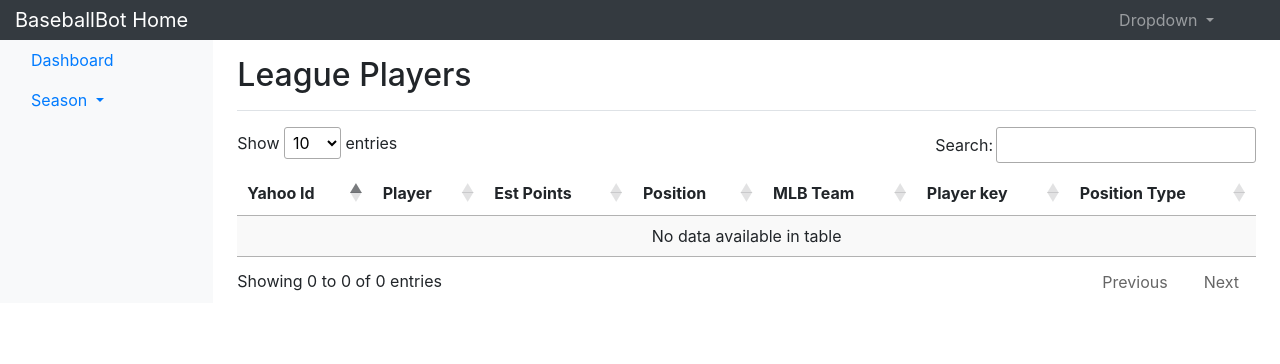
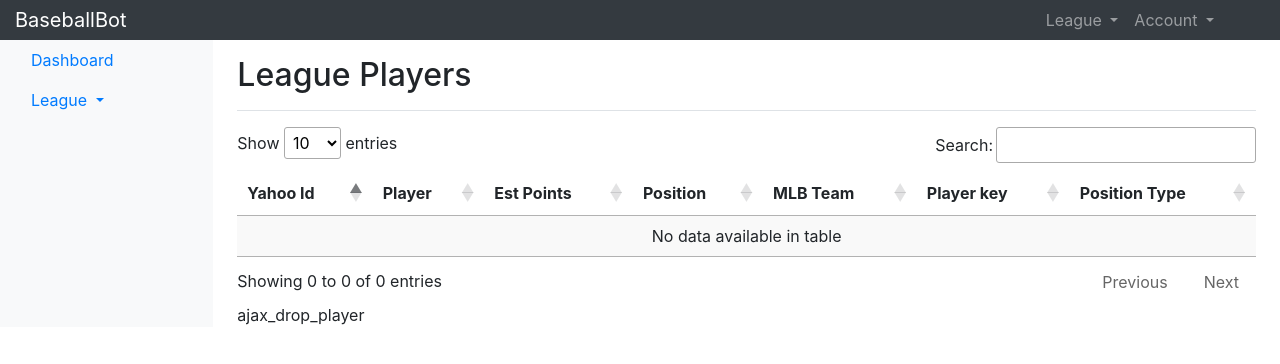
Before and after one commit to ChadShoeby/baseballBot, a Django app: page /frontoffice/league-players in a window 1280 px wide. Shown: the top 364 px of the page. Run offline with Django 3.2, Linux system fonts and the light colour scheme; the visitor is signed in with stand-in values (Sample User, id 1); data that the repository does not hold is empty; parts of the project's set-up code (start-up, migrations or seed data) failed here and were passed over; some libraries are stand-ins or nearby versions.

Commit message:
Added ability to drop player from Yahoo. Added ajax functionality to drop player. Added ability to make post requests to Yahoo. Added real navigation.

```diff
--- a/baseballBot/frontoffice/models/Player.py
+++ b/baseballBot/frontoffice/models/Player.py
@@ -46,6 +46,10 @@ class Player(models.Model):
         return fieldsUpdated
 
     @property
+    def class_name(self):
+        return "Player"
+
+    @property
     def player(self):
         return self
 
--- a/baseballBot/frontoffice/models/RosterEntry.py
+++ b/baseballBot/frontoffice/models/RosterEntry.py
@@ -7,8 +7,11 @@ class RosterEntry(models.Model):
 
     player = models.ForeignKey(Player, on_delete=models.DO_NOTHING)
 
-    at_position = models.CharField(max_length=200,default="P")
+    at_position = models.CharField(max_length=10,default="P")
 
     def bench_player(self):
         self.at_position = "BN"
         return True
+
+    def class_name(self):
+        return "RosterEntry"
--- a/baseballBot/frontoffice/templates/frontoffice/index.html
+++ b/baseballBot/frontoffice/templates/frontoffice/index.html
@@ -16,7 +16,7 @@
 <p><button id="update_team_roster" type="button" class="btn btn-info btn-sm">Update Roster</button>(last updated: {{ team.roster_last_updated_at|date:"SHORT_DATETIME_FORMAT" }})</p>
 <p><button id="update_league_info" type="button" class="btn btn-info btn-sm">Update League</button>(last updated: {{ manager_profile.yahoo_league_last_updated_at|date:"SHORT_DATETIME_FORMAT" }})</p>
     <div>
-    {% include 'frontoffice/playerTable.html' with players=players %}
+    {% include 'frontoffice/playerTable.html' with players=players editableRoster=True %}
 
     </div>
 
--- a/baseballBot/frontoffice/templates/frontoffice/playerTable.html
+++ b/baseballBot/frontoffice/templates/frontoffice/playerTable.html
@@ -8,11 +8,16 @@
             <th>MLB Team</th>
             <th>Player key</th>
             <th>Position Type</th>
+            {% if editableRoster %}
+            <th>Actions</th>
+            {% endif %}
         </tr>
     </thead>
     <tbody>
         {% for data in players  %}
-            <tr>
+            <tr {% if editableRoster and data.class_name == "RosterEntry"%}
+            id="roster_entry_row_{{ data.id }}"{% endif %}
+            >
                 <td>{{ data.player.player_id }}</td>
                 <td>
                     {% if data.player.headshot_url %}<img src="{{ data.player.headshot_url }}">{% endif %}
@@ -20,7 +25,12 @@
                 </td>
 
                 <td>{{ data.player.estimated_season_points }}</td>
-                <td>{{ data.player.display_position }}
+
+                <td>{% if data.at_position|length %}
+                        {{ data.at_position }}
+                    {% else %}
+                        {{ data.player.display_position }}
+                    {% endif %}
                     {% if data.player.eligible_positions|length %}
                         ({% for pos in data.player.eligible_positions %}
                         {{ pos.position }}{% if not forloop.last %}, {% endif %}
@@ -33,15 +43,41 @@
                 <td>{{ data.player.player_key }}</td>
 
                 <td>{{ data.player.position_type }}</td>
+                {% if editableRoster %}
+                <td>
+                    {% if data.class_name == "RosterEntry" and data.at_position == "BN" %}
+                    <button id="drop_player_roster_{{ data.id }}" type="button" class="drop_player_roster btn btn-info btn-sm" data-roster="{{ data.id }}">Drop</button>
+                    {% endif %}
+                </td>
+                {% endif %}
             </tr>
         {% endfor %}
     </tbody>
 </table>
-
+ajax_drop_player
 {% block javascript %}
 <script>
 $(document).ready(function() {
-    $('#playerTable').DataTable();
-} );
+    playerTable = $('#playerTable').DataTable();
+
+
+    {% if editableRoster %}
+    $(".drop_player_roster").click(function () {
+      $.ajax({
+        url: '{% url "ajax_drop_player" %}',
+        data: {
+          'roster': $(this).data("roster")
+        },
+        dataType: 'json',
+        success: function (data) {
+          if (data.status == 'Success') {
+            playerTable.row("#roster_entry_row_"+data.roster_entry_id).remove().draw();
+          }
+        }
+      });
+    });
+    {% endif %}
+
+});
 </script>
 {% endblock %}
--- a/baseballBot/frontoffice/urls.py
+++ b/baseballBot/frontoffice/urls.py
@@ -12,4 +12,5 @@ urlpatterns = [
     path('enter-verifier-token', views.get_verifier_token, name='enterVerifierTokenForm'),
     url(r'^ajax/update_team_roster/$', views.ajax_update_team_roster, name='ajax_update_team_roster'),
     url(r'^ajax/update_league/$', views.ajax_update_league, name='ajax_update_league'),
+    url(r'^ajax/drop_player/$', views.ajax_drop_player, name='ajax_drop_player'),
 ]
--- a/baseballBot/frontoffice/views.py
+++ b/baseballBot/frontoffice/views.py
@@ -20,7 +20,12 @@ def index(request):
     team = "No Team Found"
     players = []
     manager_profile = None
-
+    # team_service = TeamService(request.user)
+    # manager_profile = team_service.manager_profile
+    # team = team_service.get_team()
+    # # logger.debug(team_service.drop_player(team))
+    # team_service.update_team_data(team, forceUpdate=True)
+    # team = team_service.get_team()
     if settings.USEREALQUERY:
 
         #check if user needs to get a verifier code from yahoo
@@ -31,6 +36,7 @@ def index(request):
         team_service = TeamService(request.user)
         manager_profile = team_service.manager_profile
         team = team_service.get_team()
+        # team_service.update_team_roster(team)
         players = team_service.get_team_roster(team)
 
     else:
@@ -169,3 +175,61 @@ def ajax_update_league(request):
             messages.add_message(request, messages.ERROR, 'League updated too recently.')
 
     return JsonResponse(response)
+
+@login_required
+def ajax_drop_player(request):
+
+    response = {
+        'data': 'Something went wrong!',
+        'status': 'error'
+    }
+    roster_entry_id_from_front_end = request.GET.get('roster', None)
+
+    response = {
+        'data': 'Success! player dropped! '+ roster_entry_id_from_front_end,
+        'status': 'Success',
+        'roster_entry_id': roster_entry_id_from_front_end
+    }
+    messages.add_message(request, messages.SUCCESS, 'Success! ' +roster_entry_id_from_front_end+' dropped!')
+
+    return JsonResponse(response)
+
+    try:
+        roster_entry_id = int(roster_entry_id_from_front_end)
+    except ValueError:
+        return JsonResponse(response)
+
+    if not isinstance(roster_entry_id, int):
+        return JsonResponse(response)
+
+    if settings.USEREALQUERY:
+        team_service = TeamService(request.user)
+        manager_profile = team_service.manager_profile
+        team = team_service.get_team()
+        try:
+            roster_entry = RosterEntry.objects.get(pk=roster_entry_id)
+        except ObjectDoesNotExist:
+            return JsonResponse(response)
+
+        print(roster_entry.team.id, team.id, roster_entry.at_position)
+        # get team and check if roster is on team
+        # check if player is benched because you cannot drop non-benched players
+        if roster_entry.team != team or roster_entry.at_position != "BN":
+            print("in error message")
+            return JsonResponse(response)
+
+        # all good to drop player and update db
+        if team_service.drop_player(roster_entry.player, team):
+            player_name = roster_entry.player.full_name
+            roster_entry.delete()
+            response = {
+                'data': 'Success! ' +player_name+' dropped!',
+                'status': 'Success',
+                'roster_entry_id': roster_entry_id
+            }
+            messages.add_message(request, messages.SUCCESS, 'Success! ' +player_name+' dropped!')
+
+            return JsonResponse(response)
+
+    messages.add_message(request, messages.ERROR, 'Something went wrong!')
+    return JsonResponse(response)
--- a/baseballBot/templates/base.html
+++ b/baseballBot/templates/base.html
@@ -26,18 +26,28 @@
 
 {% block body %}
     <body>
-    <nav class="navbar navbar-dark sticky-top bg-dark flex-md-nowrap p-0">
-      <a class="navbar-brand col-sm-3 col-md-2 mr-0" href="">
-        BaseballBot Home
+    <nav class="navbar navbar-dark sticky-top bg-dark flex-row-md-nowrap p-0">
+      <a class="navbar-brand col-sm-3 col-md-2 mr-0" href="{% url "home" %}">
+        BaseballBot
       </a>
-            <ul class="navbar-nav px-3" style="margin-right: 50px;">
+          <ul class="navbar-nav px-3 flex-sm-row" style="margin-right: 50px;">
+              <li class="nav-item dropdown px-sm-3">
+                <a class="nav-link dropdown-toggle"  href="#" id="navbarDropdownMenuLink" role="button" data-toggle="dropdown" aria-haspopup="true" aria-expanded="false">
+                    League
+                </a>
+                <div class="dropdown-menu" style="position:absolute;" aria-labelledby="navbarDropdownMenuLink">
+                  <a class="dropdown-item" href="{% url "league_players" %}">Players</a>
+                  <a class="dropdown-item" href="{% url "free_agents" %}">Free Agents</a>
+                </div>
+              </li>
+
               <li class="nav-item dropdown">
                 <a class="nav-link dropdown-toggle"  href="#" id="navbarDropdownMenuLink" role="button" data-toggle="dropdown" aria-haspopup="true" aria-expanded="false">
-                    Dropdown
+                    Account
                 </a>
                 <div class="dropdown-menu" style="position:absolute;" aria-labelledby="navbarDropdownMenuLink">
-                  <a class="dropdown-item" href="">Edit Profile</a>
-                  <a class="dropdown-item" href="">Log out</a>
+                  <a class="dropdown-item" href="{% url 'home' %}">Dashboard</a>
+                  <a class="dropdown-item" href="{% url 'logout' %}">Log out</a>
                 </div>
               </li>
             </ul>
--- a/baseballBot/templates/sideNav.html
+++ b/baseballBot/templates/sideNav.html
@@ -2,16 +2,15 @@
   <div class="sidebar-sticky">
     <ul class="nav flex-column">
         <li class="nav-item">
-            <a class="nav-link" href="">Dashboard</a>
+            <a class="nav-link" href="{% url "home" %}">Dashboard</a>
         </li>
         <li class="nav-item dropdown">
             <a class="nav-link dropdown-toggle" href="#" id="navbarDropdownMenuLink" role="button" data-toggle="dropdown" aria-haspopup="true" aria-expanded="false">
-              Season
+              League
             </a>
             <div class="dropdown-menu" aria-labelledby="navbarDropdownMenuLink">
-              <a class="dropdown-item" href="">Projections</a>
-              <a class="dropdown-item" href="">About</a>
-              <a class="dropdown-item" href="">FAQ</a>
+              <a class="dropdown-item" href="{% url "league_players" %}">Players</a>
+              <a class="dropdown-item" href="{% url "free_agents" %}">Free Agents</a>
             </div>
         </li>
       <li class="nav-item">
```
Also changed, not shown: baseballBot/frontoffice/services/TeamService.py (+24 -9 lines), baseballBot/frontoffice/services/YahooQueryUtil.py (+8 -0 lines), baseballBot/frontoffice/yahooQuery/query.py (+99 -5 lines).
